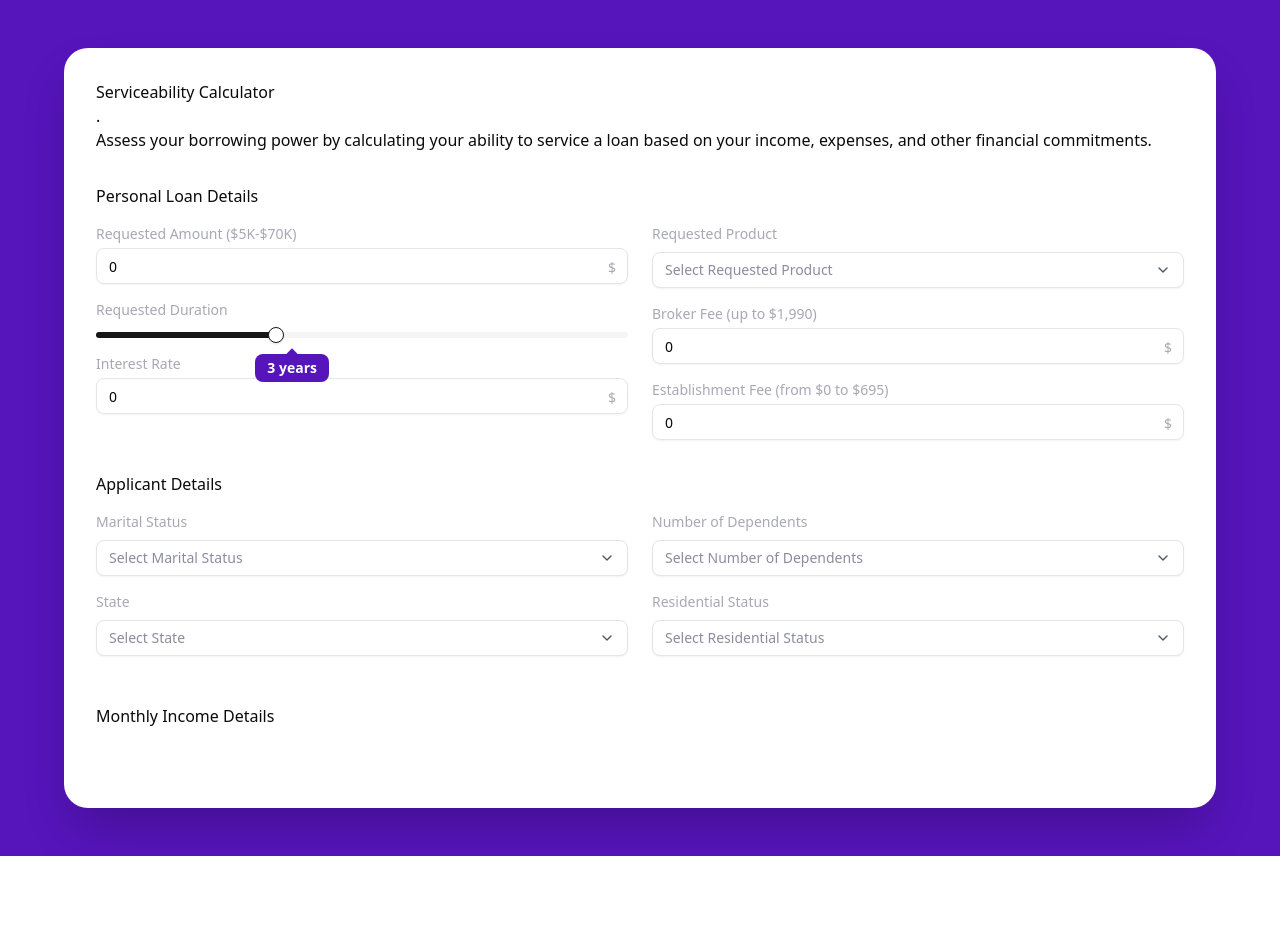
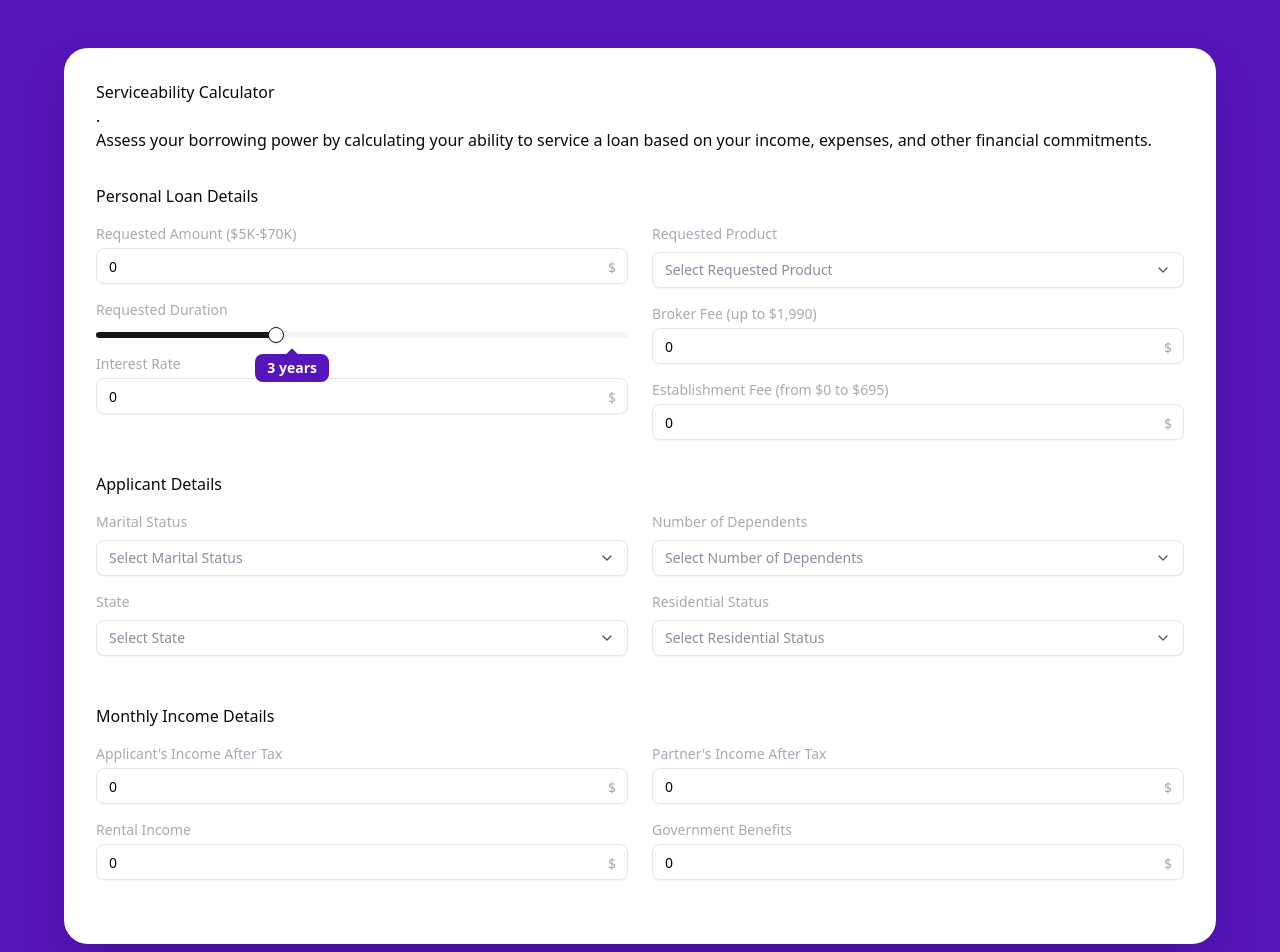
Before and after one commit to aleeshaloanoptions/serviceabilityCalculator, a Next.js app in the folder calculator/: page /serviceability in a window 1280 px wide. Shown: the top 952 px of the page. Before the commit the page ends 856 px from the top, so only its background shows below. Built offline with nearby package versions, Linux system fonts and the light colour scheme.

Commit message:
added all components for Monthly Income Details

```diff
--- a/calculator/src/app/serviceability/page.tsx
+++ b/calculator/src/app/serviceability/page.tsx
@@ -175,7 +175,7 @@ return (
             <LoDropdown
             label="Number of Dependents"
             items={dependentOptions}
-            onSelect={(value) => setDependents(value === "10+" ? 10 : Number(value))}
+            // onSelect={(value) => setDependents(value === "10+" ? 10 : Number(value))}
             />
             {/* Residential Status */}
             <LoDropdown
@@ -193,12 +193,36 @@ return (
           {/* Left column */}
           <div className="flex-1 space-y-4">
             {/* Applicant's Income After Tax */}
+            <LoInput
+            label="Applicant's Income After Tax"
+            value={applicantIncome?.toString() || ""}
+            onChange={(e) => setApplicantIncome(Number(e.target.value))}
+            symbol="$"
+            />
             {/* Rental Income */}
+            <LoInput
+            label="Rental Income"
+            value={rentalIncome?.toString() || ""}
+            onChange={(e) => setRentalIncome(Number(e.target.value))}
+            symbol="$"
+            />
           </div>
           {/* Right column */}
           <div className="flex-1 space-y-4">
             {/* Partner's Income After Tax*/}
+            <LoInput
+            label="Partner's Income After Tax"
+            value={partnerIncome?.toString() || ""}
+            onChange={(e) => setPartnerIncome(Number(e.target.value))}
+            symbol="$"
+            />
             {/* Government Benefits */}
+            <LoInput
+            label="Government Benefits"
+            value={governmentBenefits?.toString() || ""}
+            onChange={(e) => setGovernmentBenefits(Number(e.target.value))}
+            symbol="$"
+            />
           </div>
         </div>
       </div>
```
